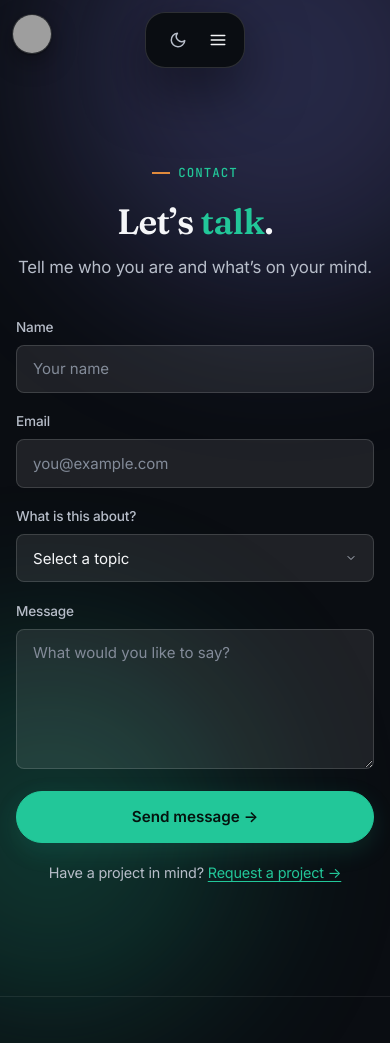
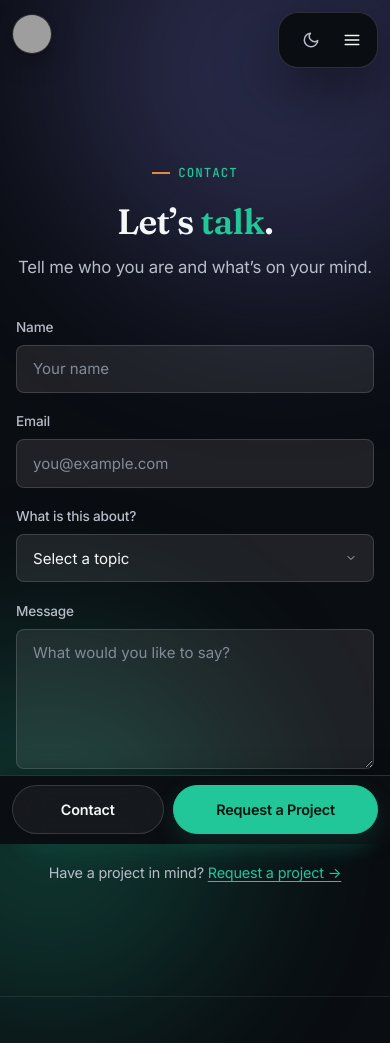
Before and after one commit to joseph-nextgenwebdeveloper/professional-portfolio, a Django app: page /contact/ in a window 390 px wide. Shown: the top 1043 px of the page. Run offline with Django 5.2, Linux system fonts and the light colour scheme; data comes from the database, SQL or seed files in the repository; grey boxes are pictures that could not be loaded.

Commit message:
add contact button and fix humburger icon

```diff
--- a/static/css/style.css
+++ b/static/css/style.css
@@ -1111,3 +1111,42 @@ section[id] { scroll-margin-top: 6.5rem; }
     .site-avatar-fixed { left: 12px; top: 14px; width: 40px; height: 40px; }
     .cta-band { margin: 0 .75rem; }
 }
+
+/* --------------------------------------------------------------------------
+   19. MOBILE FIXES: menu on the far right, tap-outside layer, hero order,
+       bottom quick-action bar
+   -------------------------------------------------------------------------- */
+.nav-backdrop { display: none; }
+.mobile-action-bar { display: none; }
+
+@media (max-width: 959px) {
+    /* pill sits at the far right (avatar stays top-left); drawer opens under it, full width */
+    .site-header { justify-content: flex-end; padding-right: .75rem; }
+    .nav-wrapper { margin-left: auto; }
+    .nav-mobile-drawer {
+        position: absolute; top: 100%; left: .75rem; right: .75rem;
+        max-width: none; margin: .5rem 0 0;
+        max-height: calc(100vh - 90px); overflow-y: auto;
+    }
+    .nav-backdrop { position: fixed; inset: 0; z-index: 999; background: rgba(0, 0, 0, .35); }
+    body.nav-open .nav-backdrop { display: block; }
+
+    /* hero: photo first, then "Hi, my name is" and the rest */
+    .hero-visual-col { order: -1; }
+    .hero-grid { gap: 2rem; }
+    .hero-photo-frame { width: min(280px, 68vw); }
+
+    /* quick actions pinned to the bottom */
+    .mobile-action-bar {
+        display: flex; gap: .6rem;
+        position: fixed; left: 0; right: 0; bottom: 0; z-index: 950;
+        padding: .6rem .75rem calc(.6rem + env(safe-area-inset-bottom, 0px));
+        background-color: var(--bg-canvas);
+        border-top: 1px solid var(--border-medium);
+        box-shadow: 0 -6px 20px rgba(0, 0, 0, .18);
+    }
+    .mobile-action-bar .btn { flex: 1; justify-content: center; text-align: center; padding: .75rem .5rem; font-size: .9rem; white-space: nowrap; }
+    .mobile-action-bar .btn-forest { flex: 1.4; }
+    body { padding-bottom: 72px; }
+    body.modal-open .mobile-action-bar, body.nav-open .mobile-action-bar { display: none; }
+}
--- a/static/js/site.js
+++ b/static/js/site.js
@@ -136,11 +136,36 @@
         }
     }
 
-    /* ---------------- mobile menu: close after choosing a link ---------------- */
+    /* ---------------- mobile menu: open/close, tap outside to close ---------------- */
     var drawer = document.getElementById('mobile-drawer');
-    if (drawer) {
+    var navBtn = document.getElementById('mobile-toggle-btn');
+    var backdrop = document.getElementById('nav-backdrop');
+
+    function setNav(open) {
+        if (!drawer || !navBtn) return;
+        drawer.classList.toggle('is-open', open);
+        document.body.classList.toggle('nav-open', open);
+        navBtn.setAttribute('aria-expanded', open ? 'true' : 'false');
+    }
+
+    if (drawer && navBtn) {
+        navBtn.addEventListener('click', function (e) {
+            e.stopPropagation();
+            setNav(!drawer.classList.contains('is-open'));
+        });
+        /* choosing a link closes it */
         drawer.addEventListener('click', function (e) {
-            if (e.target.closest('a')) drawer.classList.remove('is-open');
+            if (e.target.closest('a')) setNav(false);
         });
+        /* tapping anywhere outside the menu closes it */
+        if (backdrop) backdrop.addEventListener('click', function () { setNav(false); });
+        document.addEventListener('click', function (e) {
+            if (drawer.classList.contains('is-open') && !drawer.contains(e.target) && !navBtn.contains(e.target)) setNav(false);
+        });
+        document.addEventListener('keydown', function (e) {
+            if (e.key === 'Escape') setNav(false);
+        });
+        /* growing past the phone layout: make sure it is not left open */
+        window.addEventListener('resize', function () { if (window.innerWidth >= 960) setNav(false); });
     }
 })();
--- a/templates/base.html
+++ b/templates/base.html
@@ -61,6 +61,9 @@
             class="social-icon-btn" title="GitHub">{% include 'partials/social_icon.html' with platform='github' %}</a>
         {% endfor %}
     </div>
+
+    <!-- Tap-outside layer for the mobile menu -->
+    <div class="nav-backdrop" id="nav-backdrop" aria-hidden="true"></div>
 
     <header class="site-header">
         <div class="nav-wrapper">
@@ -174,17 +177,15 @@
         </div>
     </footer>
 
+    <!-- Mobile-only quick actions, always visible so visitors never need the menu -->
+    <div class="mobile-action-bar" id="mobile-action-bar">
+        <a href="{% url 'contact:contact' %}" class="btn btn-outline">Contact</a>
+        <a href="{% url 'requests:request_project' %}" class="btn btn-forest">Request a Project</a>
+    </div>
+
     <script>
         (function () {
-            // Mobile nav drawer
-            const toggleBtn = document.getElementById('mobile-toggle-btn');
-            const drawer = document.getElementById('mobile-drawer');
-            if (toggleBtn && drawer) {
-                toggleBtn.addEventListener('click', function () {
-                    const isOpen = drawer.classList.toggle('is-open');
-                    toggleBtn.setAttribute('aria-expanded', isOpen ? 'true' : 'false');
-                });
-            }
+            // Mobile nav drawer: handled in static/js/site.js
 
             // Theme toggle (dark is default; choice persists in localStorage)
             const themeBtn = document.getElementById('theme-toggle-btn');
```
